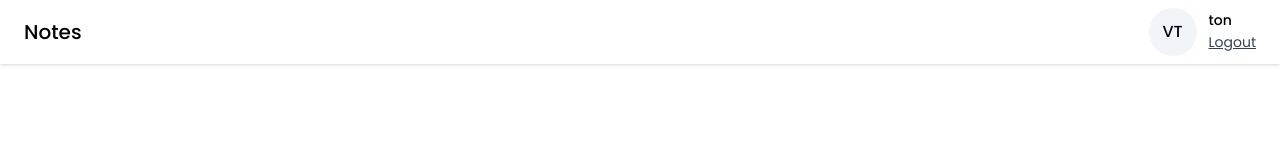
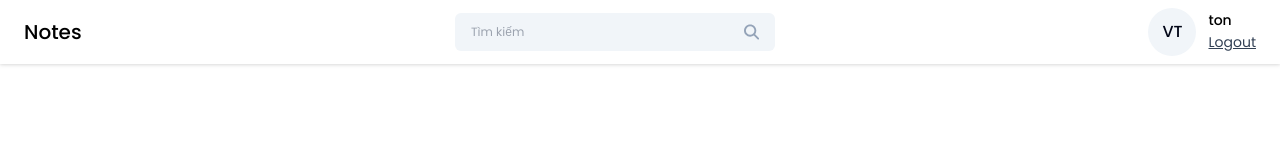
Before and after one commit to Kato-147/Note-app-fe, a React (Vite) app: page /signup in a window 1280 px wide. Shown: the top 160 px of the page. Built offline with nearby package versions, Linux system fonts and the light colour scheme.

Commit message:
searchBar

```diff
--- a/src/components/Navbar/Navbar.jsx
+++ b/src/components/Navbar/Navbar.jsx
@@ -1,8 +1,11 @@
-import React from 'react'
+import React, { useState } from 'react'
 import ProfileInfo from '../Cards/ProfileInfo'
-import {useNavigate} from 'react-router-dom'
+import { useNavigate } from 'react-router-dom'
+import SearchBar from '../SearchBar/SearchBar';
 
 const Navbar = () => {
+
+  const [searchQuery, setSearchQuery] = useState('');
 
   const navigate = useNavigate();
 
@@ -10,10 +13,27 @@
     navigate('/login');
   }
 
+  const handleSearch = () => { };
+
+  const onClearSearch = () => {
+    setSearchQuery('');
+    //handleSearch();
+  };
+
   return (
     <div className='bg-white flex items-center justify-between px-6 py-2 drop-shadow'>
-        <h2 className='text-xl font-medium text-black py-2'>Notes</h2>
-        <ProfileInfo onLogOut={onLogOut}/>
+      <h2 className='text-xl font-medium text-black py-2'>Notes</h2>
+
+      {/* call search bar component */}
+      <SearchBar
+        value={searchQuery}
+        onChange={(target) => { setSearchQuery(target.value) }}
+        handleSearch={handleSearch}
+        onClearSearch={onClearSearch}
+      />
+
+      {/* call profileInfo component */}
+      <ProfileInfo onLogOut={onLogOut} />
     </div>
   )
 }
--- /dev/null
+++ b/src/components/SearchBar/SearchBar.jsx
@@ -0,0 +1,24 @@
+import React from 'react'
+import { FaMagnifyingGlass } from 'react-icons/fa6'
+import { IoMdClose } from 'react-icons/io'
+
+const SearchBar = ({ value, onChange, handleSearch, onClearSearch }) => {
+    return (
+        <div className='w-80 flex items-center px-4 bg-slate-100 rounded-md'>
+            <input
+                type='text'
+                className='w-full text-xs bg-transparent py-[11px] outline-none'
+                value={value}
+                onChange={onChange}
+                placeholder='Tìm kiếm'
+            />
+
+            {value && <IoMdClose className='text-xl text-slate-500 cursor-pointer hover:text-black mr-3 ' onClick={onClearSearch} />}
+
+            <FaMagnifyingGlass className='text-slate-400 cursor-pointer hover:text-black' onClick={handleSearch} />
+        </div>
+
+    )
+}
+
+export default SearchBar
```
